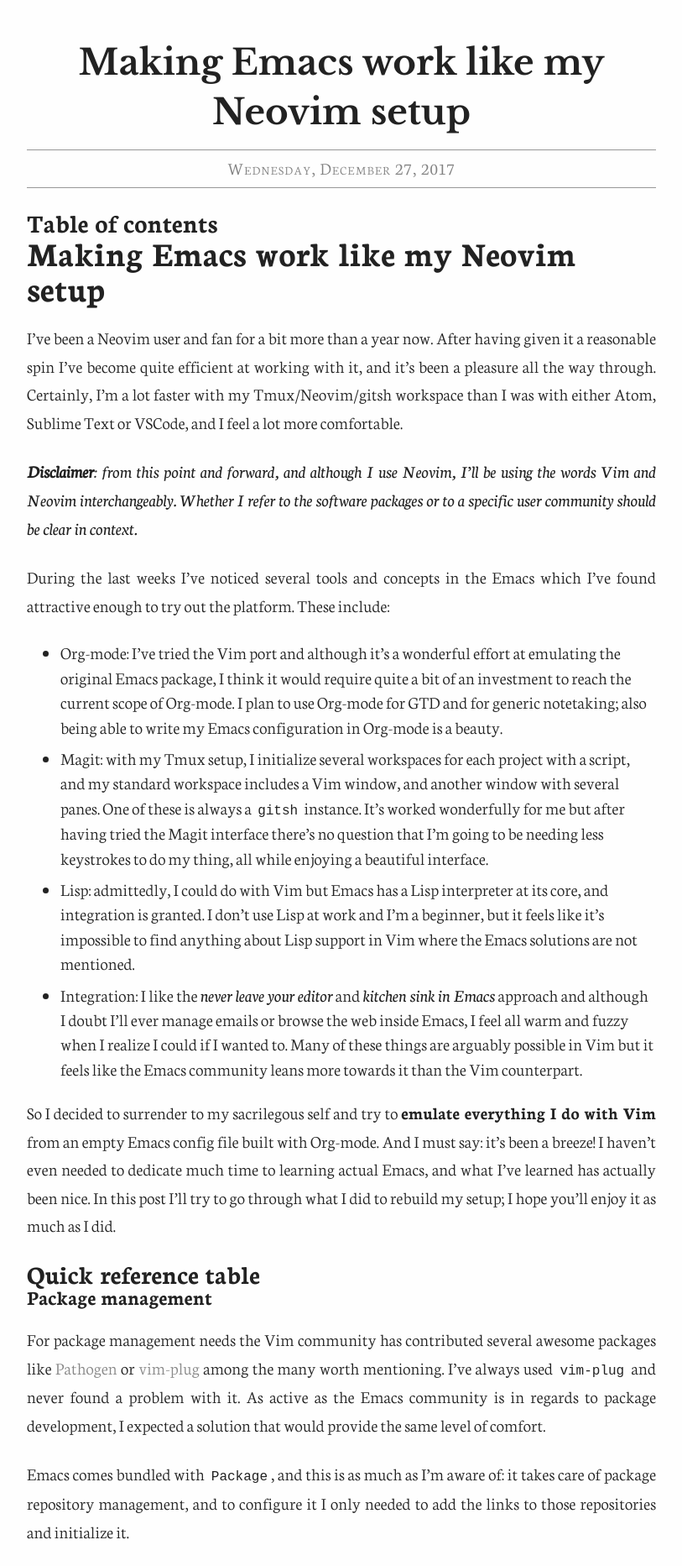
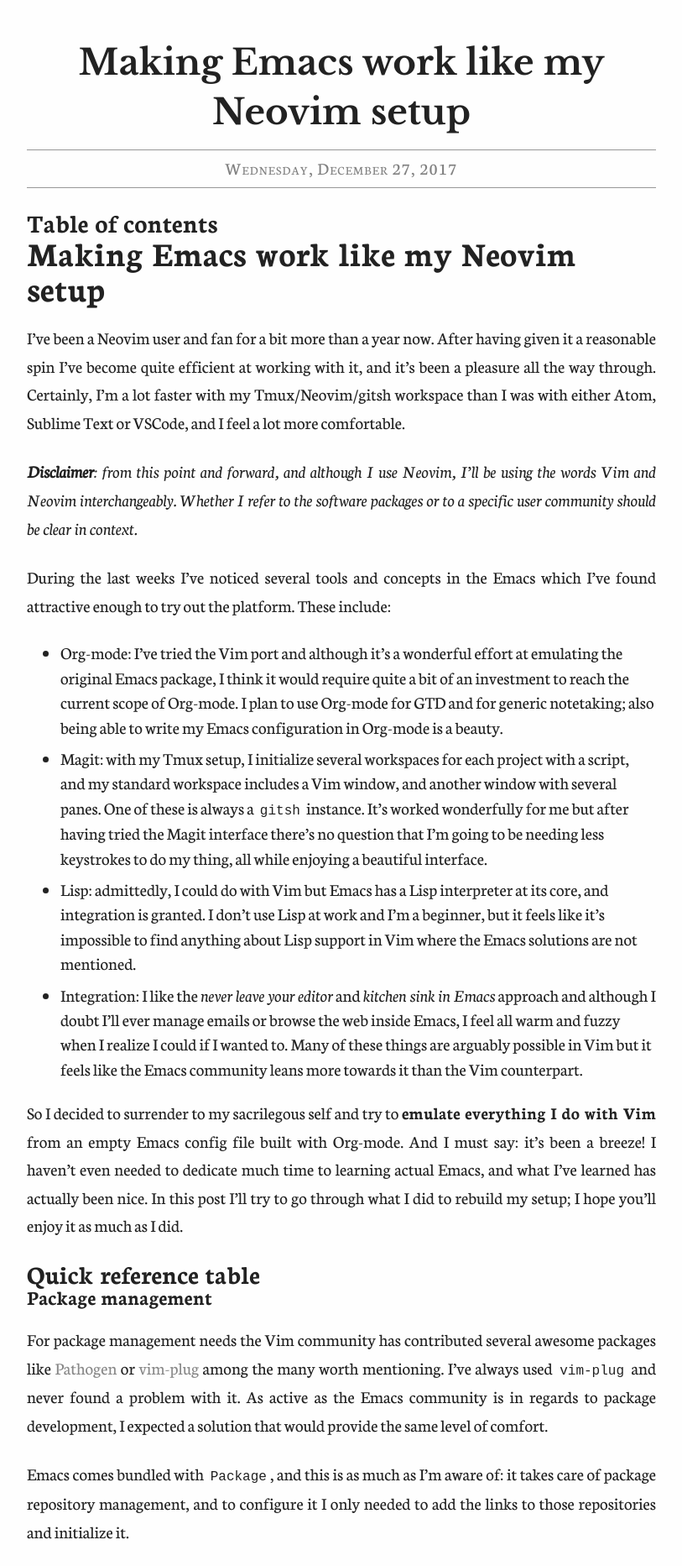
Before and after one commit to fnune/fnune.github.io, a Jekyll site: the page built from index.html, in a window 1280 px wide. Shown: the part 508-2373 px from the top of the page at 84% size, without its empty margins (233-1046 px from the left). Built offline with Jekyll 4.4.1, drawn with Linux system fonts in a browser that asks for light colours; the list of posts is cut into pages by our own code.

Commit message:
Improve font selection and pagination styles

```diff
--- a/_includes/head.html
+++ b/_includes/head.html
@@ -24,7 +24,7 @@
         })(document);
       </script>
   {% endif %}
-  <link rel="stylesheet" href="https://fonts.googleapis.com/css?family=Libre+Baskerville:700|Sanchez|Neuton:300,400i,700" type="text/css">
+  <link rel="stylesheet" href="https://fonts.googleapis.com/css?family=Libre+Baskerville:700|Sanchez|Neuton:400,400i,700" type="text/css">
   <link rel="stylesheet" href="{{ "/css/screen.css" | prepend: site.baseurl }}">
   <link rel="stylesheet" href="{{ "/css/syntax.css" | prepend: site.baseurl }}">
   <link rel="canonical" href="{{ page.url | replace:'index.html','' | prepend: site.baseurl | prepend: site.url }}">
--- a/_sass/modules/pagination/_rules.scss
+++ b/_sass/modules/pagination/_rules.scss
@@ -2,6 +2,7 @@
 @mixin galileo-pagination {
     .pagination {
         @include clearfix;
+        list-style-type: none;
         margin: -10px auto 0;
         display: block;
         border-top: 1px solid $pagination-border-color;
```
